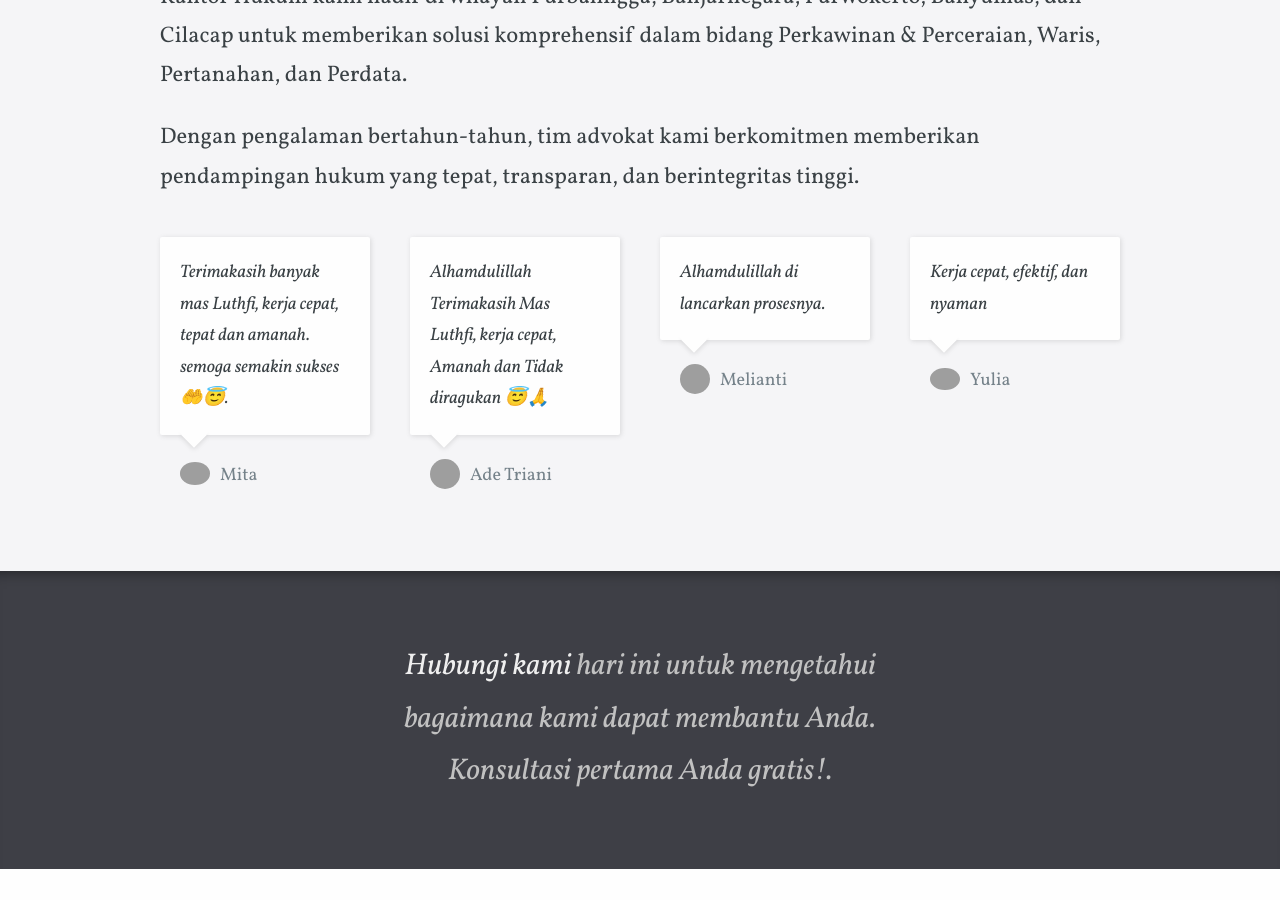
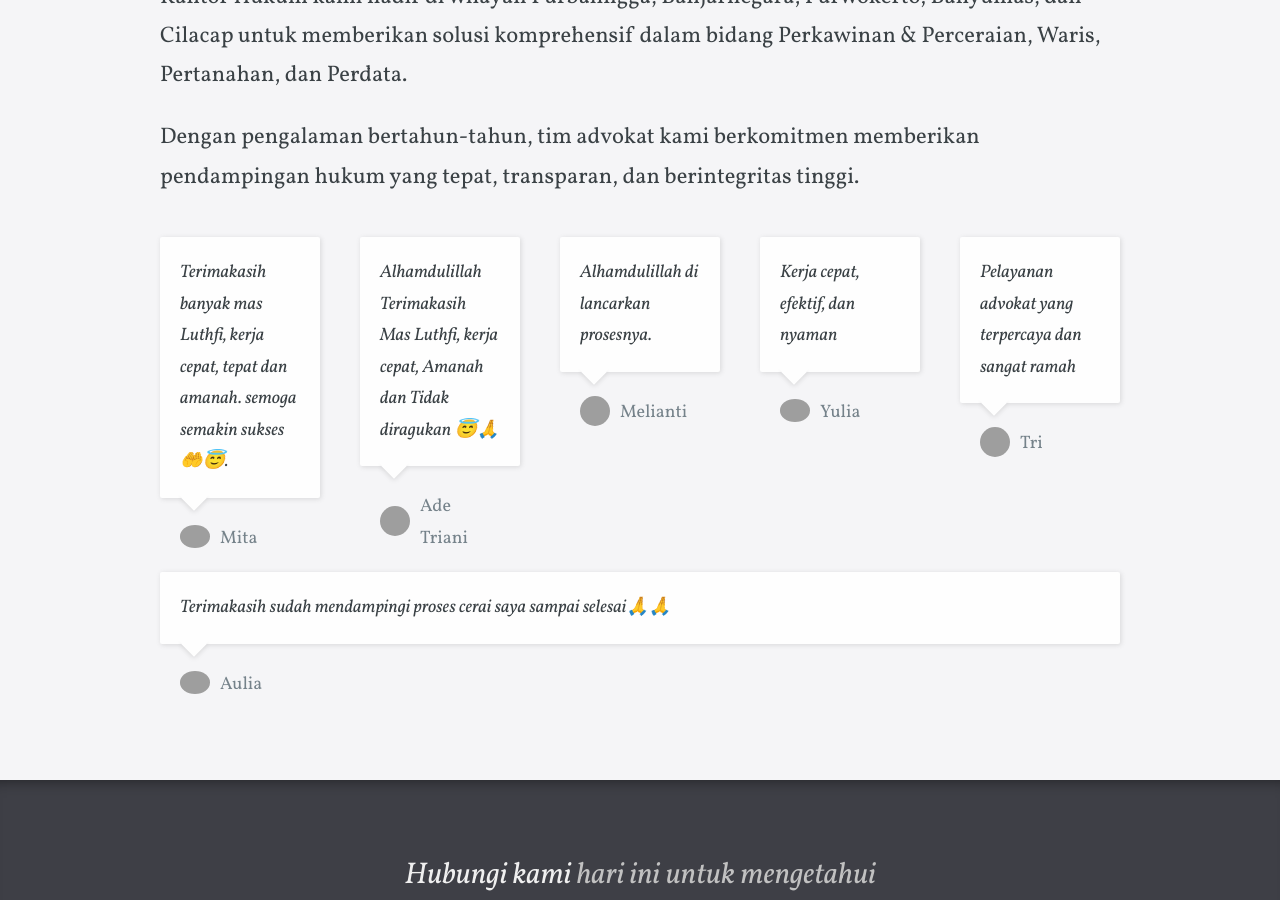
Before and after one commit to zufardhiyaulhaq/lawyerluthfi, a Jekyll site: the page built from index.html, in a window 1280 px wide and 900 px high, scrolled down 899 px. Built offline with Jekyll 4.4.1, drawn with Linux system fonts in a browser that asks for light colours; some web fonts are replaced; grey boxes are pictures that could not be loaded.

```diff
--- a/index.html
+++ b/index.html
@@ -16,6 +16,12 @@
   - message: Kerja cepat, efektif, dan nyaman
     image: "https://placecats.com/60/60?a=.png"
     name: Yulia
+  - message: Pelayanan advokat yang terpercaya dan sangat ramah
+    image: "https://placebear.com/60/60?a=.png"
+    name: Tri
+  - message: Terimakasih sudah mendampingi proses cerai saya sampai selesai🙏🙏
+    image: "https://placecats.com/60/60?a=.png"
+    name: Aulia
 _options:
   image:
     width: 60
```
